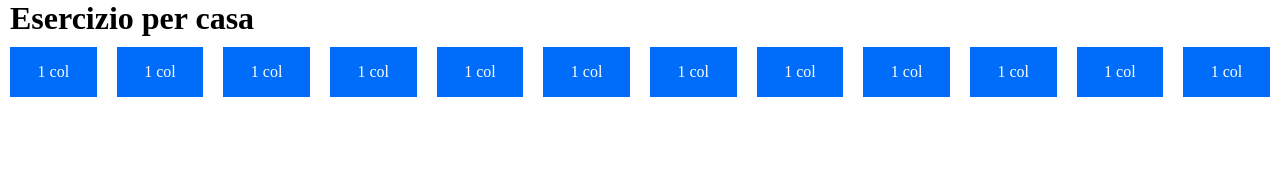
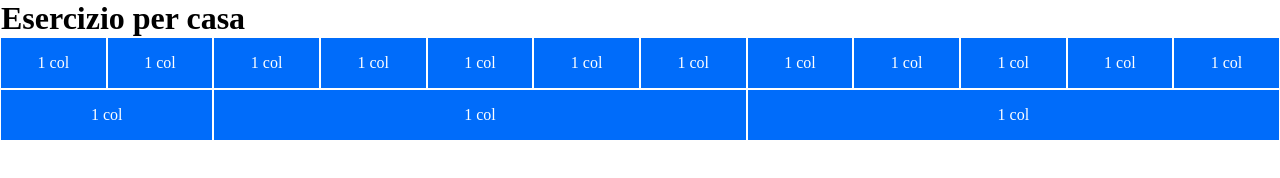
Before and after one commit to FrankFabbriRebe/html-css-12bool, a plain HTML site: page index.html in a window 1280 px wide. Drawn offline with Linux system fonts and the light colour scheme.

Commit message:
2nd line

```diff
--- a/css/style.css
+++ b/css/style.css
@@ -6,14 +6,14 @@
 }
 
 h1  {
-    margin-left: 10px;
+    margin-left: 1px;
 }
 
 /* debug rules */
 .blue {
     height: 50px;
     background-color: #006CFA;
-    margin: 10px;
+    margin: 1px;
     display: flex;
     justify-content: center;
     align-items: center;
--- a/index.html
+++ b/index.html
@@ -23,6 +23,8 @@
 
         <div class="container">
 
+
+            <!-- first line -->
             <div class="row">
 
                 <div class="col-1">
@@ -123,6 +125,36 @@
 
             </div>
 
+            <!-- second line -->
+            <div class="row">
+
+                <div class="col-2">
+
+                    <div class="blue">
+                        <span>1 col</span>
+                    </div>
+
+                </div>
+
+                <div class="col-5">
+
+                    <div class="blue">
+                        <span>1 col</span>
+                    </div>
+
+                </div>
+
+                <div class="col-5">
+
+                    <div class="blue">
+                        <span>1 col</span>
+                    </div>
+
+                </div>
+
+
+            </div>
+
         </div>
 
     </div>
```
